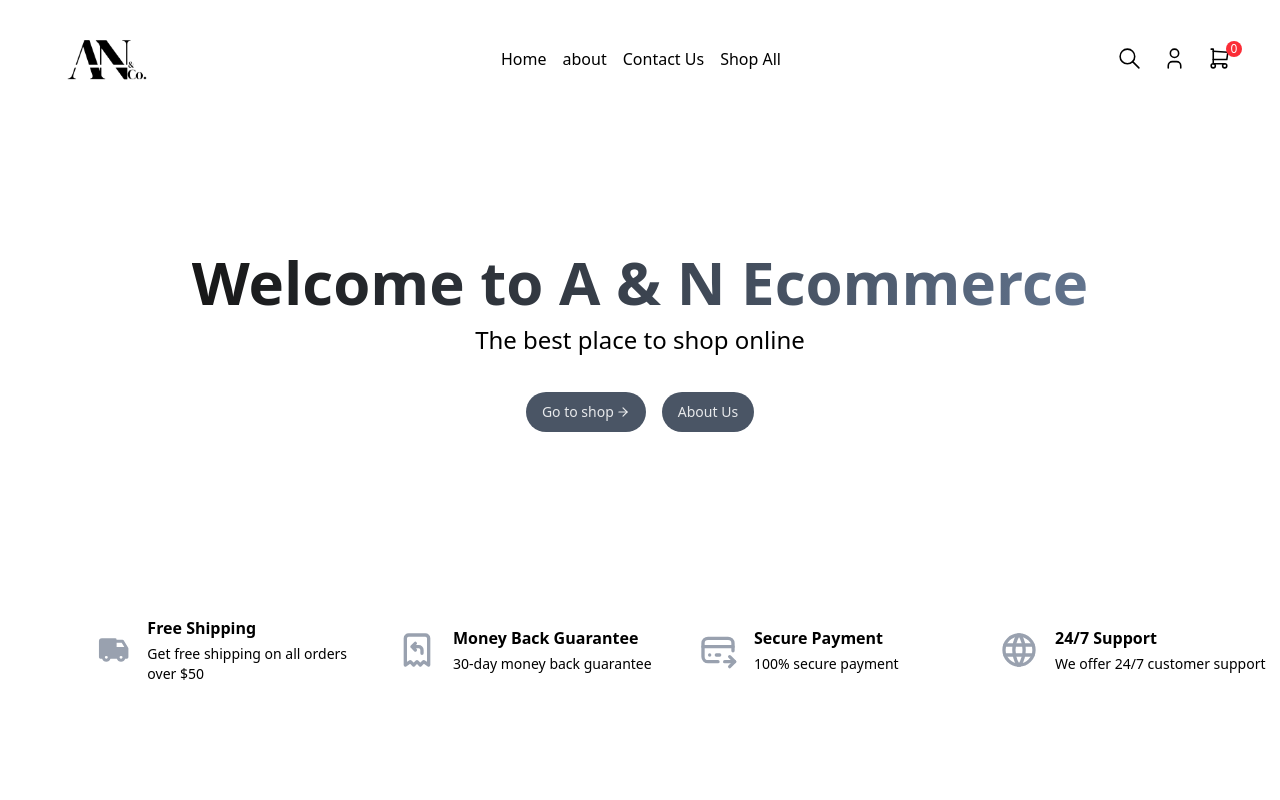
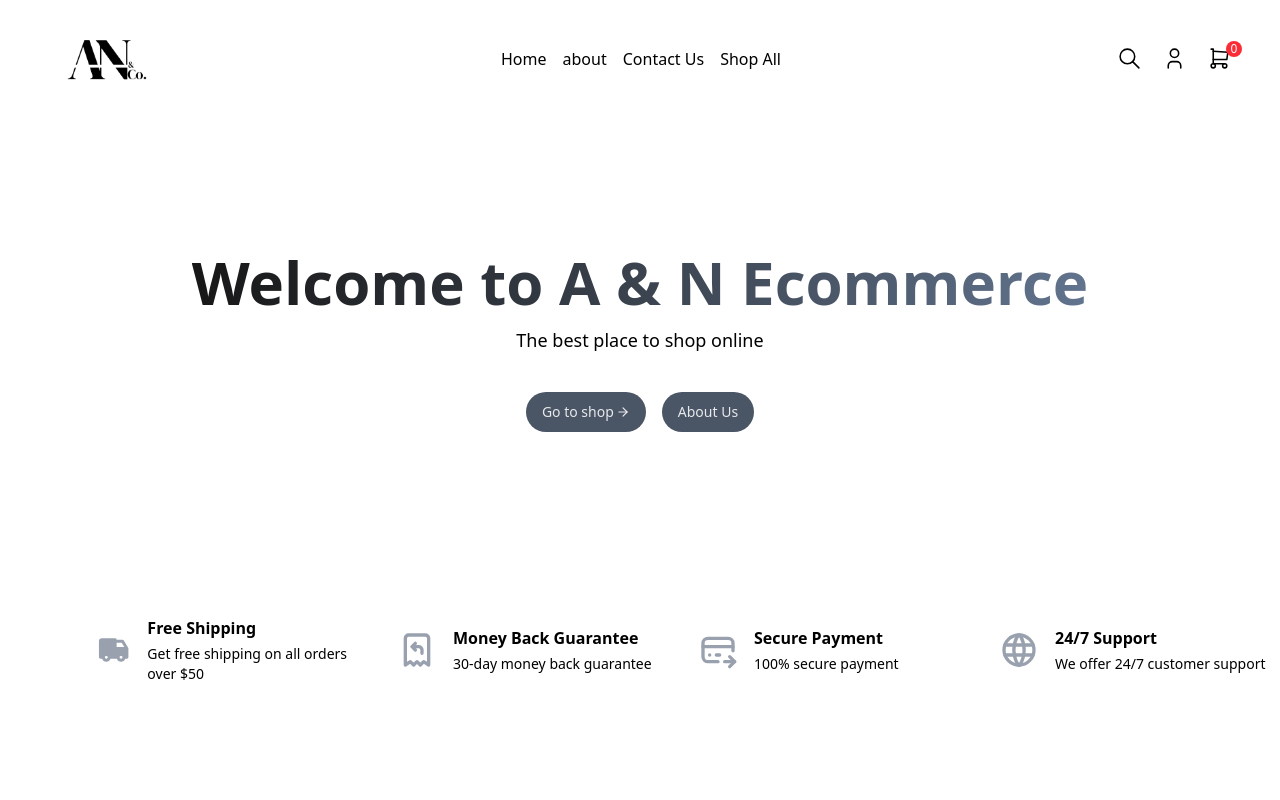
Before and after one commit to A3xxx23/Ecommerce, a React (Vite) app in the folder Ecommerce/: page / in a window 1280 px wide. Shown: the top 800 px of the page. Built offline with nearby package versions, Linux system fonts and the light colour scheme.

Commit message:
add style in hero

```diff
--- a/Ecommerce/src/components/Home/Hero.tsx
+++ b/Ecommerce/src/components/Home/Hero.tsx
@@ -5,7 +5,7 @@ export const Hero = () => {
         <div>
     <div className="flex flex-col items-center justify-center w-full py-32">
         <h1 className="text-6xl font-bold text-center animate-text-gradient inline-flex bg-gradient-to-r from-neutral-900 via-slate-500 to-neutral-500 bg-[200%_auto] bg-clip-text leading-tight text-transparent  dark:via-slate-400 dark:to-neutral-400">Welcome to A & N Ecommerce</h1>
-        <p className="text-2xl font-normal mt-2 text-center leading-6 text-black ">The best place to shop online</p>
+        <p className="text-lg font-normal mt-2 text-center leading-6 text-black ">The best place to shop online</p>
         <div className="mt-10 flex gap-4">
         <Link to="/Shop All">
                 <button className="inline-flex items-center justify-center text-sm font-medium bg-gray-600 rounded-full bg-secondary text-secondary-foreground hover:bg-slate-400 transition-all h-10 px-4 py-2">
```
